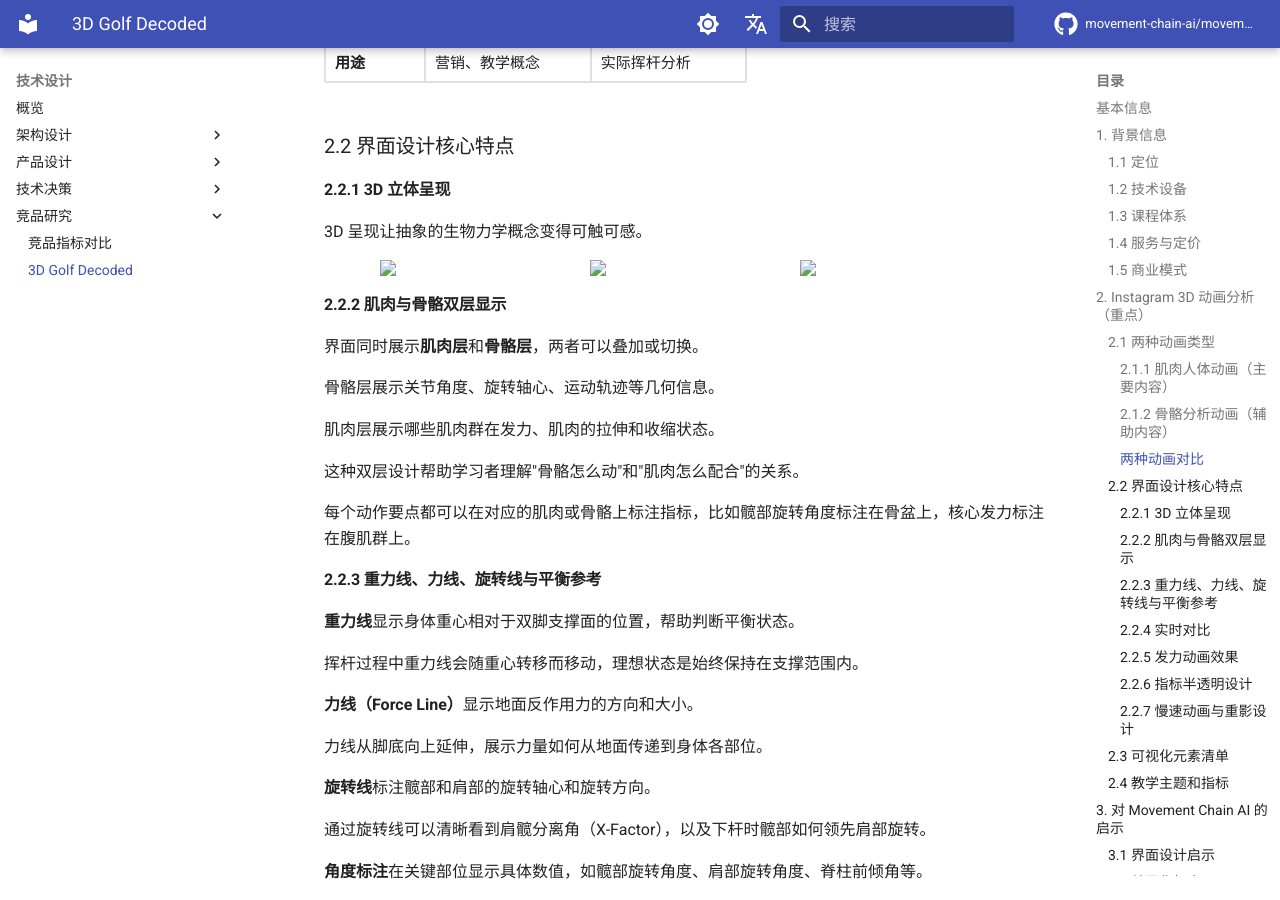
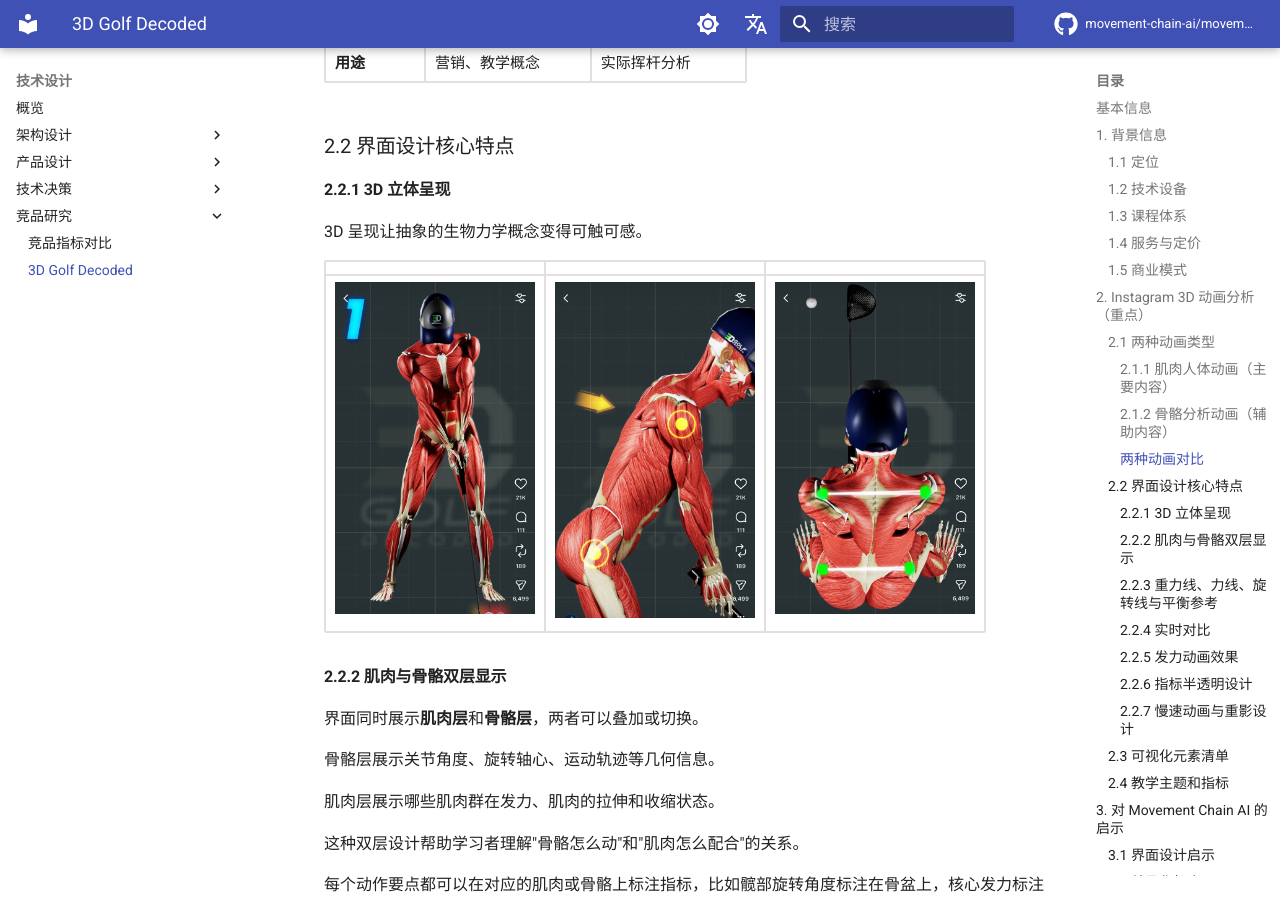
Before and after one commit to movement-chain-ai/movement-chain-docs, an MkDocs documentation site: the page built from docs/zh/design/research/3d-golf-decoded.md, in a window 1280 px wide and 900 px high, scrolled down 3492 px. Built offline with MkDocs 1.6.1 and Material for MkDocs 9.7.7, drawn with Linux system fonts in a browser that asks for light colours; comment, search, counter and statistics services are not loaded; the version menu is left out.

Commit message:
fix: 修复图片显示问题，改用 Markdown 表格布局
🤖 Generated with [Claude Code](https://claude.com/claude-code)

Co-Authored-By: Claude Opus 4.5 <noreply@anthropic.com>

```diff
--- a/docs/zh/design/research/3d-golf-decoded.md
+++ b/docs/zh/design/research/3d-golf-decoded.md
@@ -136,11 +136,9 @@ Instagram 上有**两种类型**的 3D 动画内容：
 
 3D 呈现让抽象的生物力学概念变得可触可感。
 
-<div style="display: flex; gap: 10px; justify-content: center;">
-  <img src="images/3d-golf-decoded-3.jpg" width="200" />
-  <img src="images/3d-golf-decoded-2.jpg" width="200" />
-  <img src="images/3d-golf-decoded-1.jpg" width="200" />
-</div>
+| | | |
+|:---:|:---:|:---:|
+| ![正面](images/3d-golf-decoded-3.jpg){ width="200" } | ![侧面](images/3d-golf-decoded-2.jpg){ width="200" } | ![俯视](images/3d-golf-decoded-1.jpg){ width="200" } |
 
 #### 2.2.2 肌肉与骨骼双层显示
 
```
